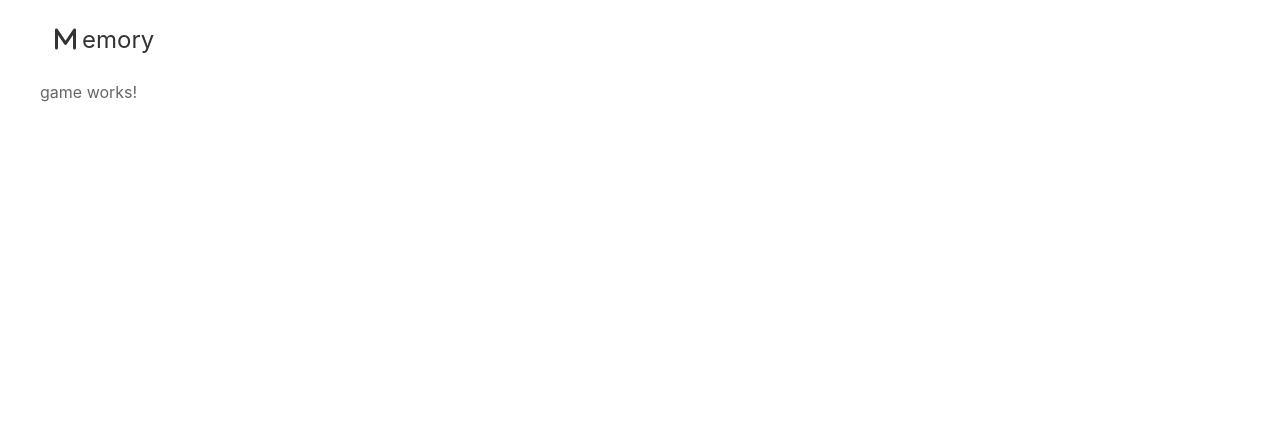
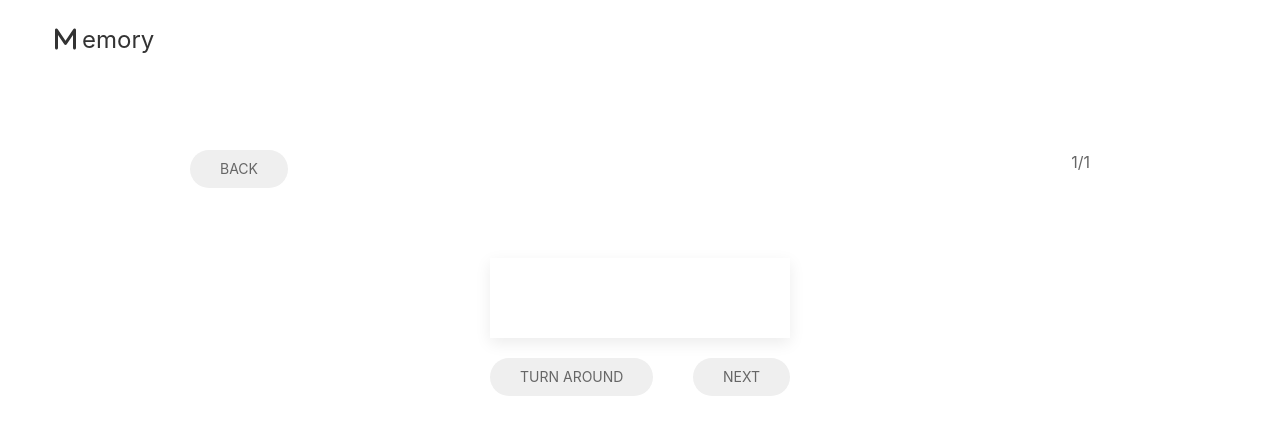
Before and after one commit to SlawekLysakowski/memory, an Angular app: page /game/1 in a window 1280 px wide. Shown: the top 434 px of the page. Built offline with nearby package versions, Linux system fonts and the light colour scheme; no server answers.

Commit message:
Game component

```diff
--- a/src/app/features/game/game.component.html
+++ b/src/app/features/game/game.component.html
@@ -1 +1,20 @@
-<p>game works!</p>
+<div class="uk-section">
+  <div class="uk-container uk-container-small uk-text-center">
+    <div class="uk-flex uk-flex-between">
+      <button class="uk-button uk-border-pill" [routerLink]="['']">Back</button>
+      <span>{{cardIndex + 1}}/{{cards.length}}</span>
+    </div>
+    <div class="uk-width-1-3 uk-margin-auto uk-margin-large-top">
+      <div class="uk-card uk-card-default uk-card-body">{{showTranslation ? currentCard().translation : currentCard().word}}</div>
+
+      <div class="uk-flex-between uk-flex uk-margin">
+        <button class="uk-button uk-border-pill" [ngClass]="showTranslation ? '' : ''" (click)="reverse()">
+          Turn around
+        </button>
+        <button class="uk-button uk-border-pill"
+                [ngClass]="(cardIndex + 1 === cards.length) ? 'uk-disabled' : ''"
+                (click)="next()">Next</button>
+      </div>
+    </div>
+  </div>
+</div>
--- a/src/app/features/game/game.component.ts
+++ b/src/app/features/game/game.component.ts
@@ -1,15 +1,51 @@
-import { Component, OnInit } from '@angular/core';
+import { Component, OnInit } from "@angular/core";
+import { Card } from "../../models/card-model";
+import { CardsService } from "../../services/cards.service";
+import { ActivatedRoute } from "@angular/router";
 
 @Component({
-  selector: 'app-game',
-  templateUrl: './game.component.html',
-  styleUrls: ['./game.component.css']
+  selector: "app-game",
+  templateUrl: "./game.component.html",
+  styleUrls: ["./game.component.css"],
 })
 export class GameComponent implements OnInit {
+  cards: Card[] = [{ word: "", translation: "" }];
+  categoryId: number = 0;
+  cardIndex: number = 0;
+  showTranslation = false;
 
-  constructor() { }
+  constructor(
+    private cardsService: CardsService,
+    private activeRoute: ActivatedRoute
+  ) {}
 
   ngOnInit(): void {
+    this.activeRoute.paramMap.subscribe(param => {
+      const idString = param.get("id");
+      if (idString) {
+        const id = Number.parseInt(idString);
+        this.categoryId = id;
+        this.cardsService
+          .getCardsForCategory(id)
+          .subscribe(cards => (this.cards = cards));
+      }
+    });
   }
 
+  currentCard() {
+    return this.cards[this.cardIndex];
+  }
+
+  reverse() {
+    this.showTranslation
+      ? (this.showTranslation = false)
+      : (this.showTranslation = true);
+  }
+
+  next() {
+    if (this.cardIndex < this.cards.length) {
+      ++this.cardIndex;
+      this.showTranslation = false;
+    }
+  }
 }
```
